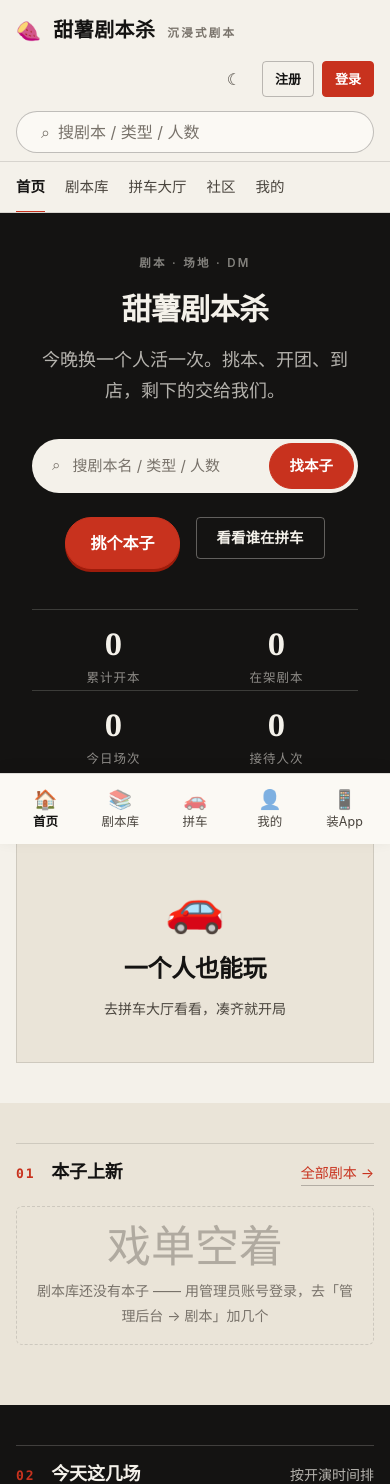
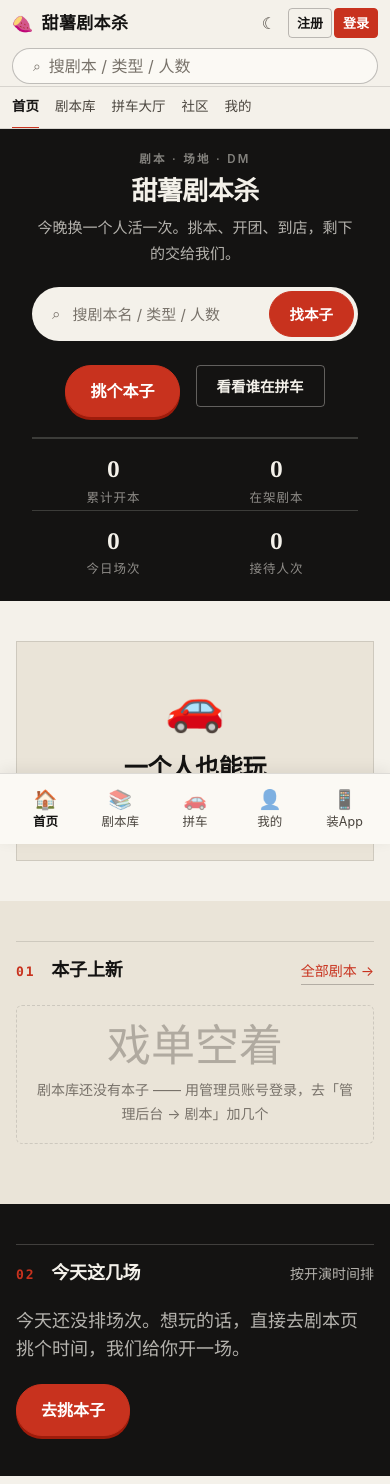
Before and after one commit to LovinFIreFly/tianshu-site, a Flask app: page / in a window 390 px wide. Shown: the top 1484 px of the page. Run offline with Flask 3, Linux system fonts and the light colour scheme; the visitor is signed in with stand-in values (Sample User, id 1); some libraries are stand-ins or nearby versions.

Commit message:
手机端刊头/首屏大幅压缩 + CSS 缓存根治：刊头顶栏 6px/字标17px/图标34px/搜索36px/栏目字13.5px(原来搜索42高、图标40、上下留白大)；手机首屏 hero 40/32→20/16、display 30→26、slogan 15px、统计数字 22px；CSS 引用加 ?v=文件修改时间(文件一改URL就变)——用户反馈『改了没变化』的根因是手机浏览器缓存老 CSS，以后不再出现

```diff
--- a/tianshu/__init__.py
+++ b/tianshu/__init__.py
@@ -61,6 +61,15 @@ def create_app():
         import time as _t
 
         from flask import request as _req
+
+        def static_v(fname):
+            """静态文件版本号 = 文件的修改时间。文件一改，URL 就变（?v=1695…），
+            浏览器立刻拉新版 —— 否则手机上老缓存不更新，"明明改了却没变化"（2026-09 用户被坑过）。"""
+            import os as _os
+            try:
+                return int(_os.stat(_os.path.join(app.static_folder, fname)).st_mtime)
+            except OSError:
+                return 0
         u = current_user()
         # my_role 是"主角色"（显示用）；能不能进后台/工作台看 my_admin / my_dm
         # （一个人可以同时是 DM + 管理员，所以是三个独立的量，不是一个 my_role）
@@ -70,7 +79,8 @@ def create_app():
                 'unread': business.unread_count(u) if u else 0,
                 'dev_env': business.is_dev_request(),      # 本机开发才显示"通用码 1234"这类提示
                 'day_label': business.day_label, 'year': _t.strftime('%Y'),
-                'theme': _req.cookies.get('theme') or 'light'}     # 深浅色（存在 cookie 里；2026-09 起默认浅色）
+                'theme': _req.cookies.get('theme') or 'light',     # 深浅色（存在 cookie 里；2026-09 起默认浅色）
+                'static_v': static_v}
 
     @app.before_request
     def csrf_guard():
--- a/tianshu/static/css/style.css
+++ b/tianshu/static/css/style.css
@@ -743,7 +743,7 @@ details.spoiler[open] > summary{color:var(--ink);margin-bottom:var(--sp-5)}
 .mobtab{display:none}
 
 @media (max-width:744px){
-  :root{--fs-display:30px;--fs-title:21px;--fs-h2:18px;--fs-body:16px}
+  :root{--fs-display:26px;--fs-title:20px;--fs-h2:18px;--fs-body:16px}
   .wrap{padding:var(--sp-4) var(--sp-4) calc(72px + env(safe-area-inset-bottom))}
   .band{padding:var(--sp-9) 0}
   .grid{grid-template-columns:repeat(2,1fr);gap:var(--sp-6) var(--sp-4)}
@@ -752,16 +752,19 @@ details.spoiler[open] > summary{color:var(--ink);margin-bottom:var(--sp-5)}
   .masthead .util{display:none}
   /* 手机上刊头排两行：① 字标 + 右侧按钮  ② 一整条搜索框。
      以前全挤在一行，搜索被压成 logo 旁边一个小点，根本点不到（2026-09 用户报的）。 */
-  .masthead .top{flex-wrap:wrap;row-gap:var(--sp-3);padding:var(--sp-3) var(--sp-4) var(--sp-2);gap:var(--sp-3)}
-  .masthead .wordmark{order:1;flex:none;font-size:20px}
-  .masthead .acts{order:2;flex:none}
-  .masthead .search{order:3;flex:1 1 100%;max-width:none;height:42px}
-  .masthead .search input{height:40px;font-size:16px}       /* ≥16px：iOS 聚焦时不会把整页放大 */
-  .masthead .search .ico{font-size:16px;margin-left:var(--sp-3)}
-  .masthead .who{max-width:76px;overflow:hidden;text-overflow:ellipsis;white-space:nowrap}
-  .masthead .icon-btn{width:40px;height:40px}               /* 手指点得中（Apple 建议 ≥44，40 够用） */
-  .masthead .acts .btn-sm{height:36px;padding:0 var(--sp-3)}
-  .masthead .links{padding:0 var(--sp-4);gap:var(--sp-5)}
+  /* 手机刊头：能压多低压多低 —— 顶栏是每一屏都要占的地方，多 1px 全站少 1px 内容 */
+  .masthead .top{flex-wrap:wrap;row-gap:4px;padding:6px var(--sp-3) 2px;gap:var(--sp-2)}
+  .masthead .wordmark{order:1;flex:none;font-size:17px;gap:var(--sp-2)}
+  .masthead .wordmark small{display:none}
+  .masthead .acts{order:2;flex:none;gap:2px}
+  .masthead .search{order:3;flex:1 1 100%;max-width:none;height:36px}
+  .masthead .search input{height:34px;font-size:16px}       /* 字号仍 ≥16：iOS 聚焦不放大整页 */
+  .masthead .search .ico{font-size:14px;margin-left:var(--sp-2)}
+  .masthead .who{max-width:64px;overflow:hidden;text-overflow:ellipsis;white-space:nowrap;font-size:13px}
+  .masthead .icon-btn{width:34px;height:34px}
+  .masthead .acts .btn-sm{height:30px;padding:0 var(--sp-2);font-size:13px}
+  .masthead .links{padding:0 var(--sp-3);gap:var(--sp-4)}
+  .masthead .links a{padding:var(--sp-2) 0;font-size:13.5px}
   /* iOS 上输入框字号 <16px 时，一聚焦就会把整页放大一下（跳一下很烦）—— 手机上统一 16px */
   input,select,textarea{font-size:16px}
   /* 底部导航：手机单手玩时大拇指够得着的地方（桌面端不显示，见 .mobtab 基础规则） */
@@ -776,8 +779,13 @@ details.spoiler[open] > summary{color:var(--ink);margin-bottom:var(--sp-5)}
   .mobtab a.on .ico{opacity:1}
   /* 别让底部条压住最后一段内容（含 iPhone 那条 home 横条的安全区） */
   .wrap{padding:var(--sp-4) var(--sp-4) calc(68px + env(safe-area-inset-bottom))}
-  .hero{padding:var(--sp-9) var(--sp-4) var(--sp-8)}
-  .hero .stats{border-top:0}
+  /* 手机首屏：原来的 40/16/32 还是嫌高 —— 首屏要一眼看到下面的剧本，别全让标题占了 */
+  .hero{padding:var(--sp-6) var(--sp-4) var(--sp-5)}
+  .hero .kicker{margin-bottom:var(--sp-2)}
+  .hero .slogan{font-size:15px;margin:var(--sp-3) auto var(--sp-5)}
+  .hero .stats{margin-top:var(--sp-5)}
+  .hero .stats div{border-top:1px solid var(--stage-hair);padding-top:var(--sp-3)}
+  .hero .stats b{font-size:22px}
   .hero .stats div{border-top:1px solid var(--stage-hair);padding-top:var(--sp-4)}
   .banner{height:220px}
   .banner .slide{padding:0 var(--sp-4)}
--- a/tianshu/templates/auth_base.html
+++ b/tianshu/templates/auth_base.html
@@ -9,7 +9,8 @@
   <link rel="manifest" href="{{ url_for('static', filename='manifest.webmanifest') }}">
   <link rel="icon" href="{{ url_for('static', filename='icon.svg') }}" type="image/svg+xml">
   <link rel="apple-touch-icon" href="{{ url_for('static', filename='icons/apple-touch-icon.png') }}">
-  <link rel="stylesheet" href="{{ url_for('static', filename='css/style.css') }}">
+  {# v=文件修改时间：样式一改 URL 就变，手机上的旧缓存自动失效 #}
+<link rel="stylesheet" href="{{ url_for('static', filename='css/style.css', v=static_v('css/style.css')) }}">
 </head>
 <body class="auth-body">
   <div class="auth-bg"></div>
--- a/tianshu/templates/base.html
+++ b/tianshu/templates/base.html
@@ -10,7 +10,8 @@
   <meta name="apple-mobile-web-app-capable" content="yes">
   <meta name="apple-mobile-web-app-title" content="甜薯">
   <title>{% block title %}{{ settings.shopName }}{% endblock %}</title>
-  <link rel="stylesheet" href="{{ url_for('static', filename='css/style.css') }}">
+  {# v=文件修改时间：样式一改 URL 就变，手机上的旧缓存自动失效（不然"改了没变化"） #}
+<link rel="stylesheet" href="{{ url_for('static', filename='css/style.css', v=static_v('css/style.css')) }}">
 </head>
 <body>
 {# 刊头分三层（Straits Times 的做法）：细工具条 → 字标 + 搜索 → 栏目条。
```
